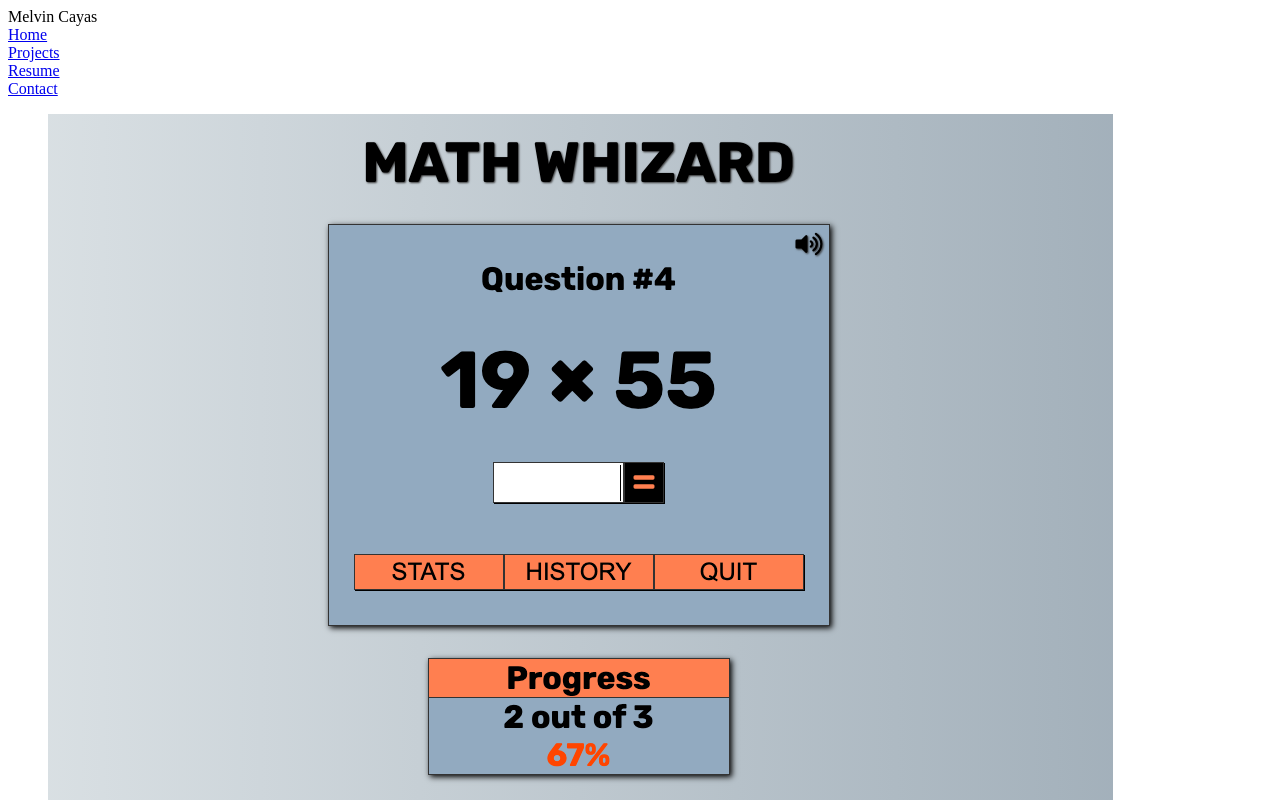
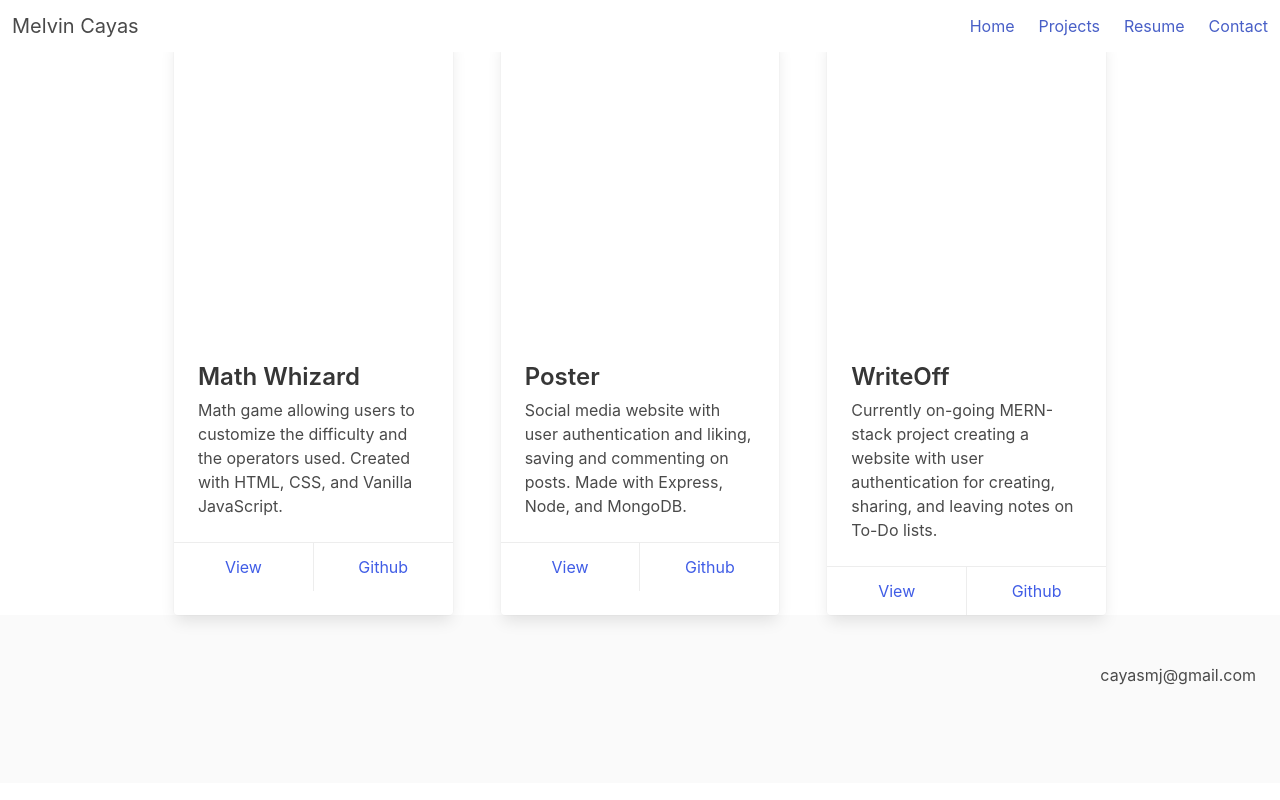
Before and after one commit to melvincayas/personal-website, a Next.js app: page /projects in a window 1280 px wide. Shown: the top 800 px of the page. Built offline with nearby package versions, Linux system fonts and the light colour scheme.

Commit message:
Added Bulma css

```diff
--- a/package.json
+++ b/package.json
@@ -3,6 +3,7 @@
 	"version": "0.1.0",
 	"private": true,
 	"dependencies": {
+		"bulma": "^0.9.3",
 		"next": "^11.0.1",
 		"react": "^17.0.2",
 		"react-dom": "^17.0.2"
--- a/pages/_app.js
+++ b/pages/_app.js
@@ -1,4 +1,5 @@
 import Layout from "../components/UI/Layout";
+import "bulma/css/bulma.min.css";
 
 const MyApp = ({ Component, pageProps }) => {
 	return (
--- /dev/null
+++ b/pages/_document.js
@@ -0,0 +1,17 @@
+import Document, { Html, Head, Main, NextScript } from "next/document";
+
+class MyDocument extends Document {
+	render() {
+		return (
+			<Html lang="en">
+				<Head />
+				<body>
+					<Main />
+					<NextScript />
+				</body>
+			</Html>
+		);
+	}
+}
+
+export default MyDocument;
--- a/public/index.html
+++ b/public/index.html
@@ -4,24 +4,26 @@
 		<meta charset="utf-8" />
 		<meta name="viewport" content="width=device-width, initial-scale=1" />
 		<meta name="theme-color" content="#000000" />
-    <meta
-      name="description"
-      content="Web site created using create-react-app"
+		<link
+			rel="stylesheet"
+			href="https://cdn.jsdelivr.net/npm/bulma@0.9.2/css/bulma.min.css"
 		/>
-    <link rel="stylesheet" href="https://cdn.jsdelivr.net/npm/bulma@0.9.2/css/bulma.min.css">
-    <link rel="stylesheet" href="https://use.fontawesome.com/releases/v5.15.3/css/all.css" integrity="sha384-SZXxX4whJ79/gErwcOYf+zWLeJdY/qpuqC4cAa9rOGUstPomtqpuNWT9wdPEn2fk" crossorigin="anonymous">
-    <!--
-      manifest.json provides metadata used when your web app is installed on a
-      user's mobile device or desktop. See https://developers.google.com/web/fundamentals/web-app-manifest/
-    -->
+		<link
+			rel="stylesheet"
+			href="https://use.fontawesome.com/releases/v5.15.3/css/all.css"
+			integrity="sha384-SZXxX4whJ79/gErwcOYf+zWLeJdY/qpuqC4cAa9rOGUstPomtqpuNWT9wdPEn2fk"
+			crossorigin="anonymous"
+		/>
 		<link rel="manifest" href="%PUBLIC_URL%/manifest.json" />
-    <link rel="preconnect" href="https://fonts.gstatic.com">
-    <link href="https://fonts.googleapis.com/css2?family=Roboto:wght@400;700&display=swap" rel="stylesheet">
+		<link rel="preconnect" href="https://fonts.gstatic.com" />
+		<link
+			href="https://fonts.googleapis.com/css2?family=Roboto:wght@400;700&display=swap"
+			rel="stylesheet"
+		/>
 		<title>Melvin Cayas</title>
 	</head>
 	<body class="has-navbar-fixed-top">
-    <div id="root">
-    </div>
+		<div id="root"></div>
 
 		<script src="scripts/navbar.js"></script>
 	</body>
```
Also changed, not shown: 1 other file (tests, documents, lock files or other folders). Lines whose indentation alone changed are shown as unchanged.
